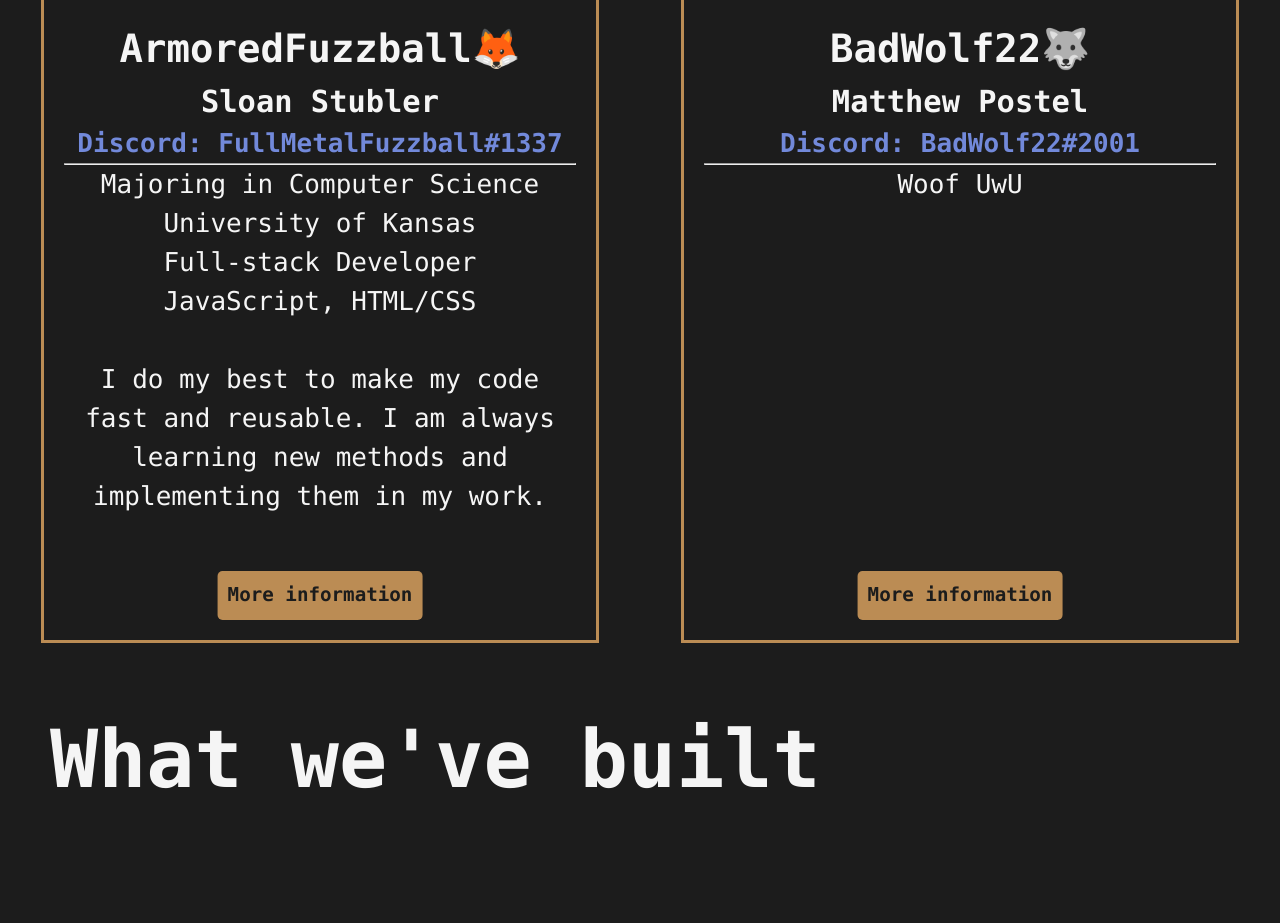
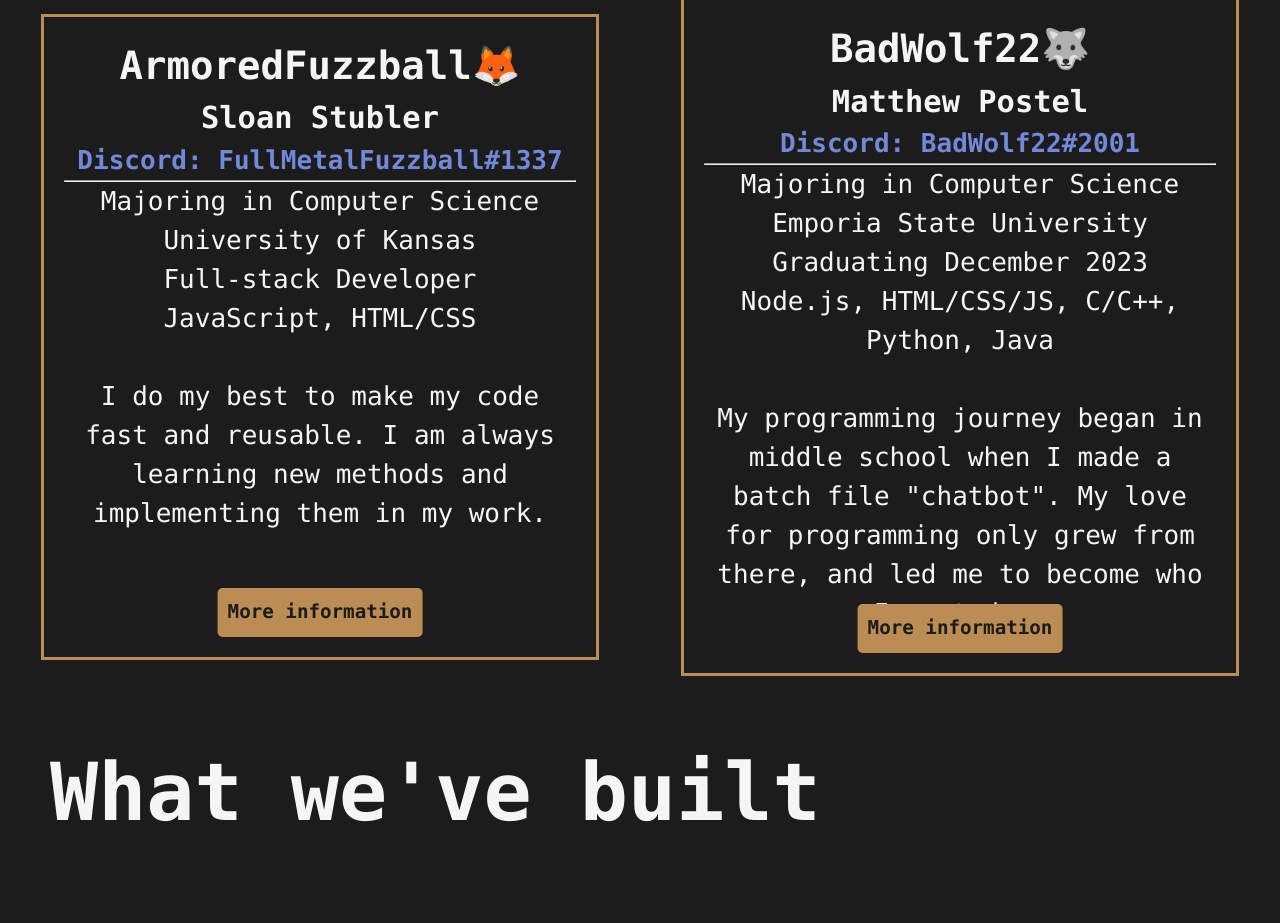
Before and after one commit to AxiomDevelopment/landing-page, a plain HTML site: page index.html in a window 1280 px wide. Shown: the part 1816-2739 px from the top of the page. Drawn offline with Linux system fonts and the light colour scheme.

Commit message:
BadWolf22 Bio

```diff
--- a/index.html
+++ b/index.html
@@ -76,7 +76,15 @@
                 <h3>Matthew Postel</h3>
                 <h4 style="color: #7289da;">Discord: BadWolf22#2001</h4>
                 <hr>
-                <p>Woof UwU</p><br>
+                <p>Majoring in Computer Science</p>
+                <p>Emporia State University</p>
+                <p>Graduating December 2023</p>
+                <p>Node.js, HTML/CSS/JS, C/C++, Python, Java</p><br/>
+
+                <p>
+                    My programming journey began in middle school when I made a batch file "chatbot".
+                    My love for programming only grew from there, and led me to become who I am today.
+                </p>
                 <a href="../BadWolf22">More information</a>
             </div>
         </div>
```
